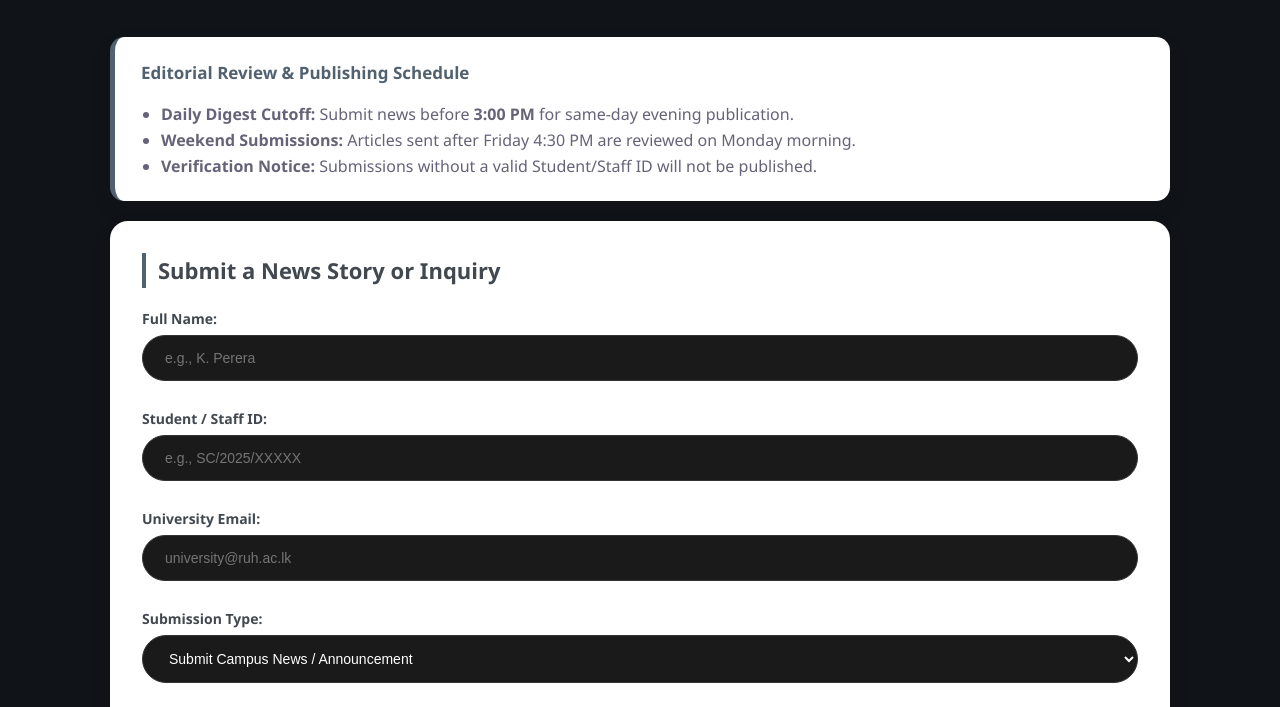
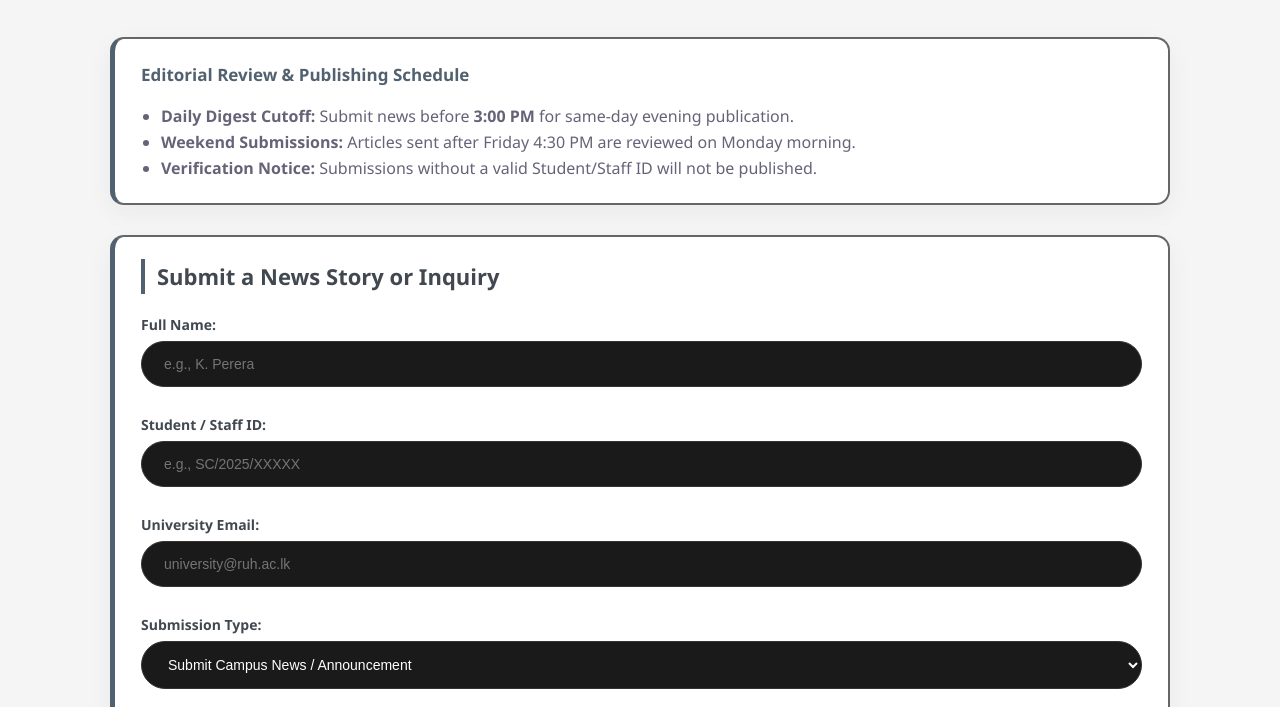
Before and after one commit to sandarubimalsharajapaksha-design/News-portal-Group-14, a plain HTML site: page contact.html in a window 1280 px wide. Shown: the part 467-1174 px from the top of the page. Drawn offline with Linux system fonts and the light colour scheme.

Commit message:
Update some stylings

```diff
--- a/contact.css
+++ b/contact.css
@@ -18,7 +18,7 @@ body {
     font-family: 'Segoe UI', Arial, sans-serif;
     margin: 0;
     padding: 0;
-    background-color: var(--bg);
+    background-color: whitesmoke;
     color: var(--text-dark);
     line-height: 1.6;
 }
@@ -152,11 +152,18 @@ h3 {
 }
 
 /* --- Editorial --- */
-.publishing-schedule {
-    background-color: #ffffff !important;
-    border-left: 5px solid var(--primary) !important;
+.publishing-schedule,
+.form-section,
+.newsletter-guidelines,
+.reporter-registration,
+.reporters-faq,
+.correspondent-card,
+.contact-info {
+    background-color: #ffffff ;
+    border: 2px solid #656667;
+    border-left: 5px solid var(--primary) ;
     border-radius: 14px;
-    padding: 22px 26px !important;
+    padding: 22px 26px ;
 }
 
 .publishing-schedule h4 {
@@ -221,9 +228,9 @@ textarea:focus {
 
 /* Photo Upload Fieldset */
 fieldset {
-    border: 1.5px dashed #c7c2e2 !important;
+    border: 1.5px dashed #c7c2e2;
     border-radius: 16px;
-    padding: 18px 22px !important;
+    padding: 18px 22px;
     background-color: #faf9fe;
 }
 
--- a/contact.html
+++ b/contact.html
@@ -35,14 +35,15 @@
         <p>University News Portal - Editorial Desk &amp; Student Submissions</p>
     </div>
 </header>
+
     <!-- Main content -->
     <main class="container">
         <section class="page-intro">
-            <h2 style="color: #f7c600;">Contact the Editorial Team &amp; Submit News</h2>
+            <h2 style="color: #222322d0;">Contact the Editorial Team &amp; Submit News</h2>
             <p>Have an upcoming faculty event, student achievement, or important campus announcement? Reach out to our editorial desk below.</p>
         </section>
 
-        <section class="publishing-schedule" style="background-color: #eef5fc; border-left: 4px solid #0056b3; padding: 12px; margin-bottom: 20px;">
+        <section class="publishing-schedule" >
             <h4 style="margin-top: 0;">Editorial Review &amp; Publishing Schedule</h4>
             <ul style="margin-bottom: 0;">
                 <li><strong>Daily Digest Cutoff:</strong> Submit news before <strong>3:00 PM</strong> for same-day evening publication.</li>
@@ -278,7 +279,7 @@
     </main>
 
     <!--Social media info-->
-    <h4>Follow &amp; Connect With Us</h4>
+    <h4 style="margin-left: 60px;">Follow &amp; Connect With Us</h4>
             <ul class="social-links" style="list-style: none; padding: 0;">
                 <li>
                     <a href="https://facebook.com" target="_blank" style="text-decoration: none; color: #1877F2;">
@@ -323,7 +324,7 @@
     </div>
 
     <div>
-      <h3>Address</h3>
+      <h3>Contact</h3>
       <p>Wellamadama, Matara, Sri Lanka</p>
       <p>University of Ruhuna</p>
     </div>
```
